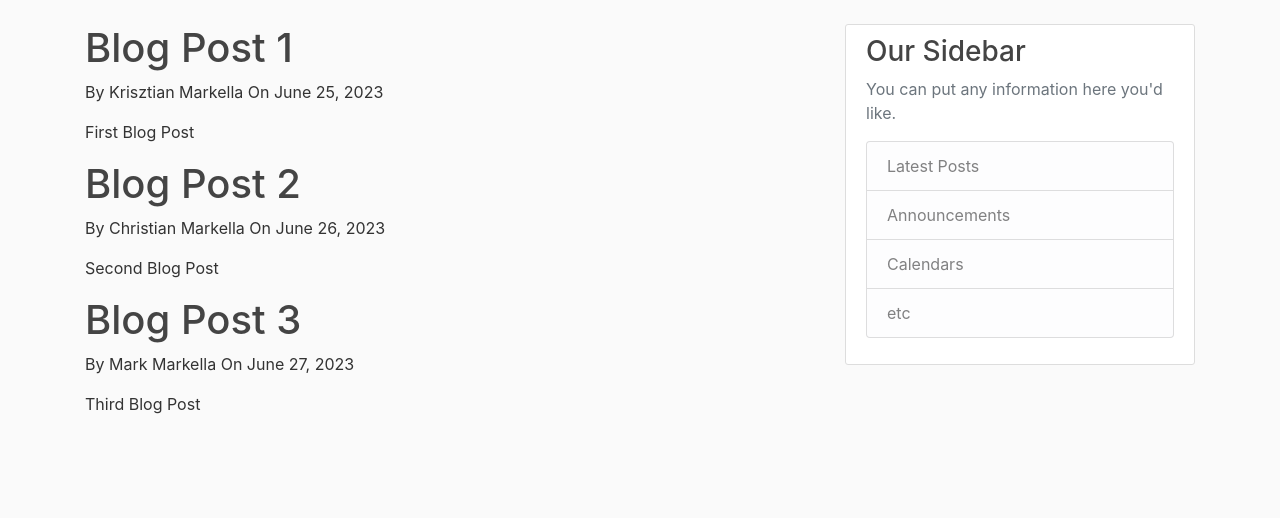
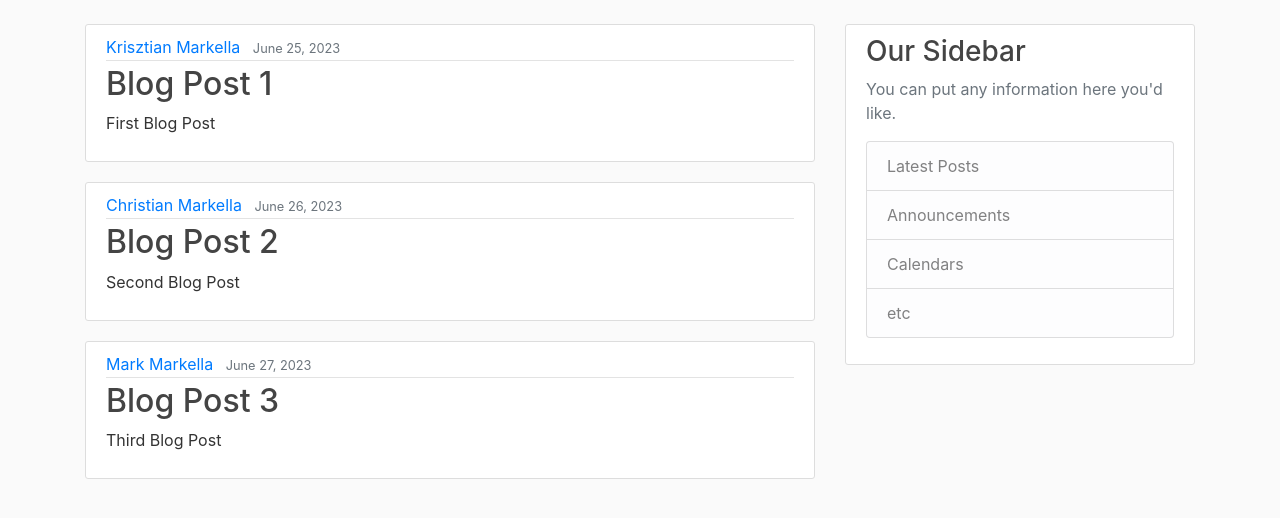
Before and after one commit to dragoeast/flaskblog, a Flask app: page / in a window 1280 px wide. Shown: the part 56-574 px from the top of the page. Run offline with Flask 3, Linux system fonts and the light colour scheme; some libraries are stand-ins or nearby versions.

Commit message:
Split up the blog posts using article styling in home.html

```diff
--- a/flaskblog.py
+++ b/flaskblog.py
@@ -1,4 +1,4 @@
-from flask import Flask, render_template
+from flask import Flask, render_template, url_for
 
 app = Flask(__name__)
 
--- a/templates/home.html
+++ b/templates/home.html
@@ -2,8 +2,15 @@
 {% extends "layout.html" %}
 {% block content %}
     {% for post in posts %}
-        <h1>{{ post.title }}</h1>
-        <p>By {{ post.author }} On {{ post.date_posted }} </p>
-        <p> {{ post.content }} </p>
+        <article class="media content-section">
+            <div class="media-body">
+            <div class="article-metadata">
+                <a class="mr-2" href="#">{{ post.author }}</a>
+                <small class="text-muted">{{ post.date_posted }}</small>
+            </div>
+            <h2><a class="article-title" href="#">{{ post.title }}</a></h2>
+            <p class="article-content">{{ post.content }}</p>
+            </div>
+        </article>
     {% endfor %}
 {% endblock content %}
--- a/templates/layout.html
+++ b/templates/layout.html
@@ -9,6 +9,7 @@
     <link rel="stylesheet" href="https://maxcdn.bootstrapcdn.com/bootstrap/4.0.0/css/bootstrap.min.css" integrity="sha384-Gn5384xqQ1aoWXA+058RXPxPg6fy4IWvTNh0E263XmFcJlSAwiGgFAW/dAiS6JXm" crossorigin="anonymous">
 
     <link rel="stylesheet" type="text/css" href="{{ url_for('static', filename='main.css') }}">
+
 
     {% if title %}
         <title>Flask Blog - {{title}} </title>
```
